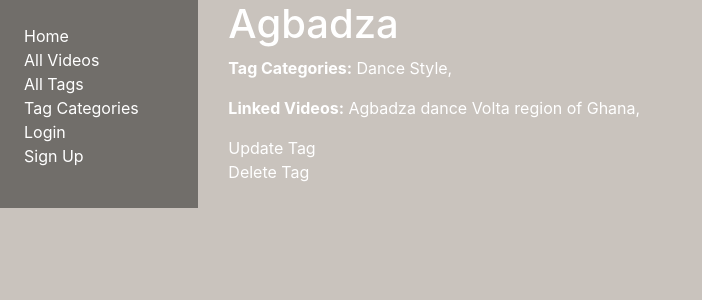
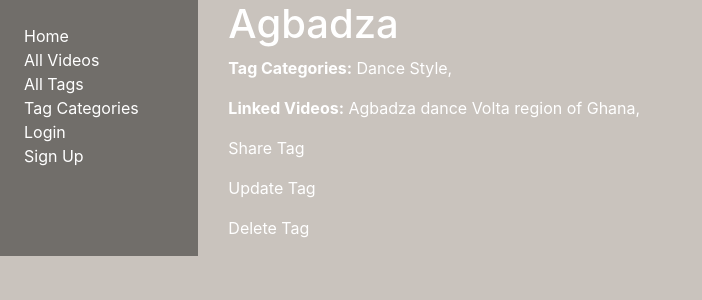
Before and after one commit to TamaraRingas/danceit, a Django app: page /main/tag/37 in a window 1280 px wide. Shown: the top 300 px of the page, without its empty margins (0-702 px from the left). Run offline with Django 3.2, Linux system fonts and the light colour scheme; data comes from the database, SQL or seed files in the repository; both versions use the stored data as it was after the commit; some libraries are stand-ins or nearby versions.

Commit message:
Add tag sharing functionality

```diff
--- a/main/templates/main/tag_detail.html
+++ b/main/templates/main/tag_detail.html
@@ -11,6 +11,7 @@
 {% for video in tag.videos.all %}
 <a href="{{video.get_absolute_url}}">{{video.name}},</a>
 {% endfor %} </p>
-<a href="{% url 'tag_update' pk=tag.pk %}">Update Tag </a>
+<p><a href="{% url 'tag_share' pk=tag.pk %}">Share Tag </a></p>
+<p><a href="{% url 'tag_update' pk=tag.pk %}">Update Tag </a></p>
 <p><a href="{% url 'tag_delete' pk=tag.pk %}">Delete Tag </a></p>
 {% endblock %}
--- a/main/urls.py
+++ b/main/urls.py
@@ -20,6 +20,7 @@ urlpatterns = [
     path('category/create/', views.TypeCreate.as_view(), name='type_create'),
     path('tag/<int:pk>/update/',
          views.TagUpdate.as_view(), name='tag_update'),
+    path('tag/<int:pk>/share/', views.TagShare.as_view(), name='tag_share'),
     path('tag/<int:pk>/delete/',
          views.TagDelete.as_view(), name='tag_delete'),
     path('myvideos/', views.UserVideosListView.as_view(), name='my-videos'),
--- a/main/views.py
+++ b/main/views.py
@@ -177,6 +177,11 @@ class TagUpdate(UpdateView): #View class to display TagUpdate Form, extended fro
   model = Tag
   fields = '__all__'
 
+
+class TagShare(UpdateView):
+  model = Tag
+  fields = 'user',
+
 class TagDelete(DeleteView): #View class to display TagDelete Form, extended from DeleteView class.
   model = Tag
   success_url = reverse_lazy('tags')
```
Also changed, not shown: db.sqlite3.
